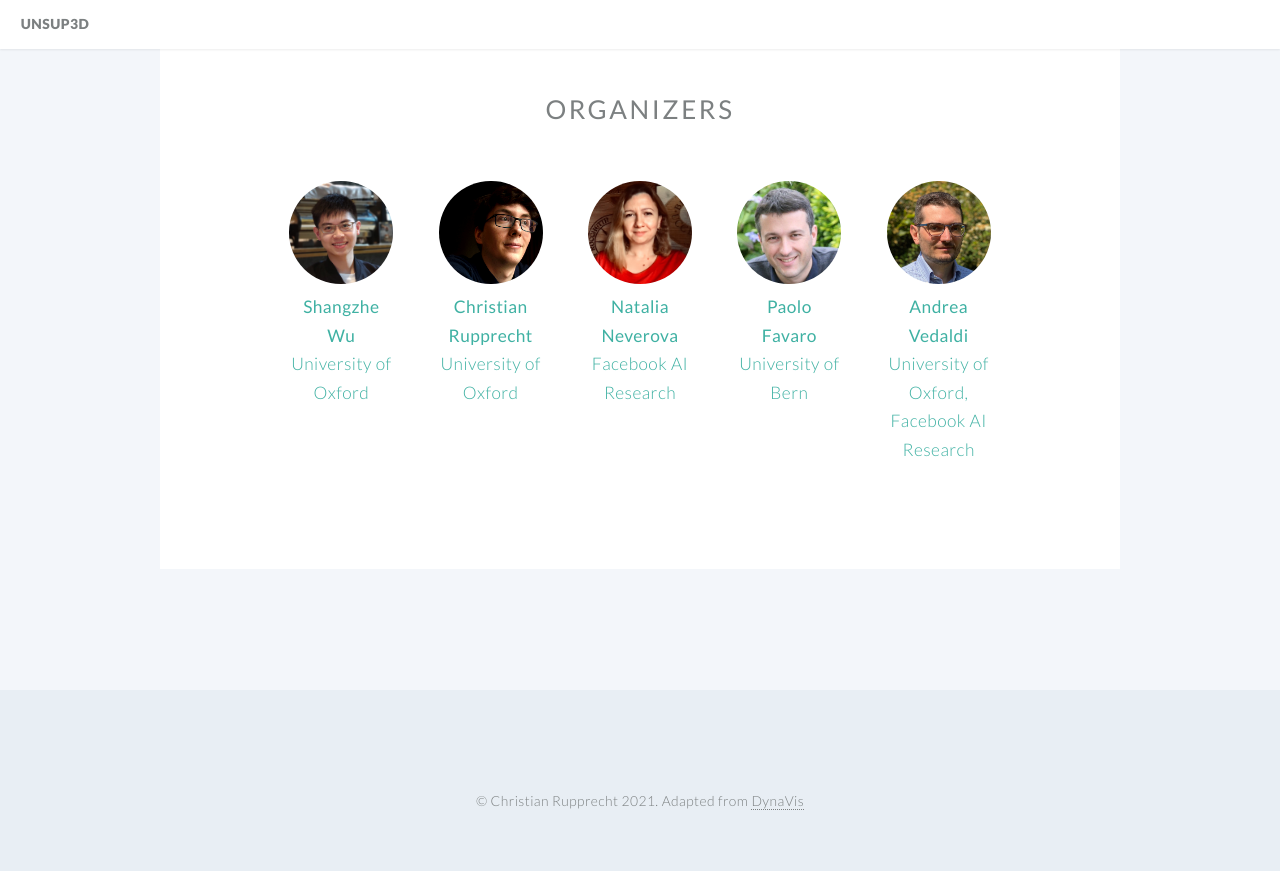
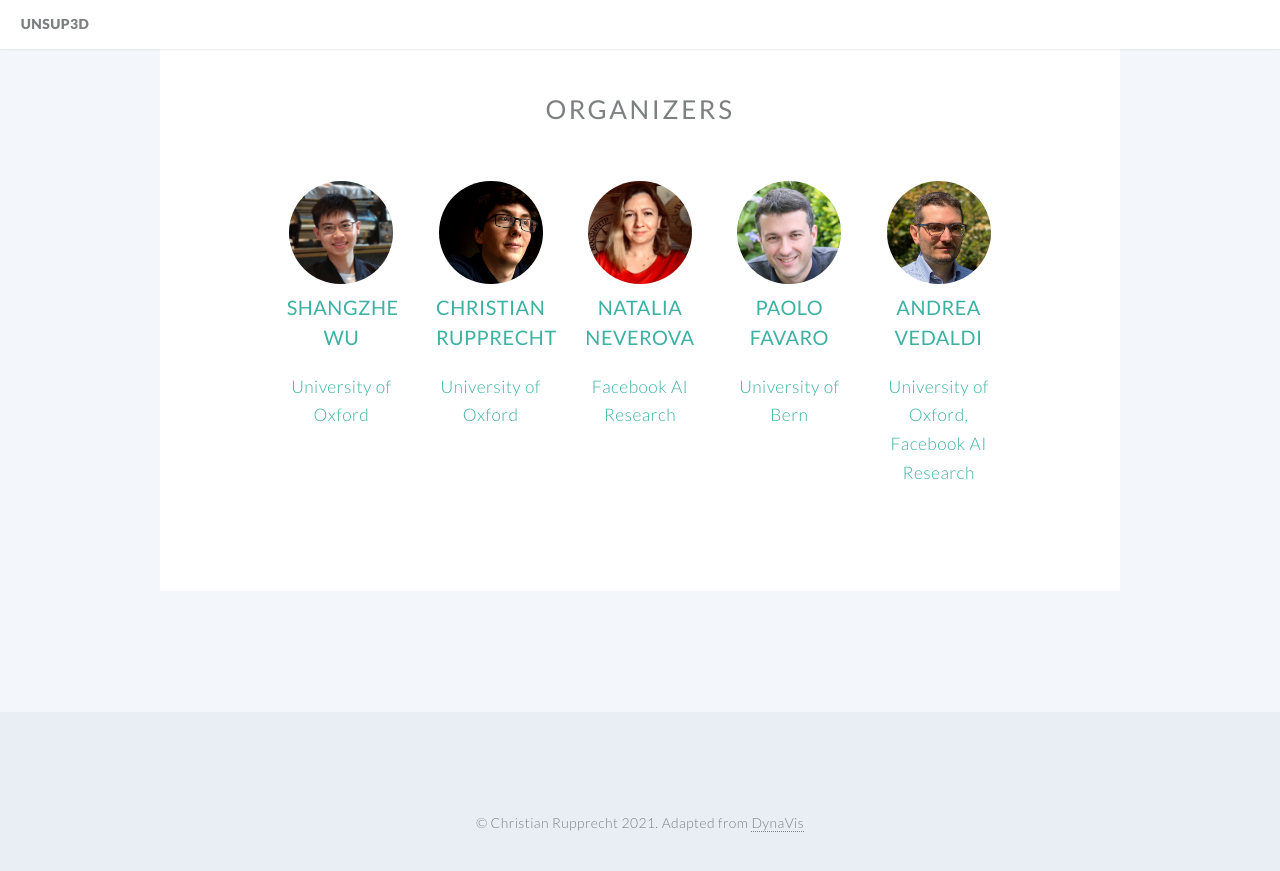
Before and after one commit to unsup3d/unsup3d.github.io, a Jekyll site: the page built from index.html, in a window 1280 px wide and 900 px high, scrolled down 3000 px. Shown: the top 871 px of the window. Built offline with Jekyll 4.4.1, drawn with Linux system fonts in a browser that asks for light colours.

Commit message:
fixed minor bug in font

```diff
--- a/index.html
+++ b/index.html
@@ -197,7 +197,7 @@ banner: images/banner.jpg
           <section>
             <img class="image-circle" src="images/sw.jpg" alt="" />
             <header>
-              <h3">
+              <h3>
                 <strong
                   >Shangzhe<br />
                   Wu</strong
@@ -213,7 +213,7 @@ banner: images/banner.jpg
           <section>
             <img class="image-circle" src="images/cr.jpg" alt="" />
             <header>
-              <h3">
+              <h3>
                 <strong
                   >Christian<br />
                   Rupprecht</strong
@@ -234,7 +234,7 @@ banner: images/banner.jpg
               style="border-radius: 50%"
             />
             <header>
-              <h3">
+              <h3>
                 <strong
                   >Natalia<br />
                   Neverova</strong
@@ -255,7 +255,7 @@ banner: images/banner.jpg
               style="border-radius: 50%"
             />
             <header>
-              <h3">
+              <h3>
                 <strong
                   >Paolo<br />
                   Favaro</strong
@@ -271,7 +271,7 @@ banner: images/banner.jpg
           <section>
             <img class="image-circle" src="images/av.jpg" alt="" />
             <header>
-              <h3">
+              <h3>
                 <strong
                   >Andrea<br />
                   Vedaldi</strong
```
